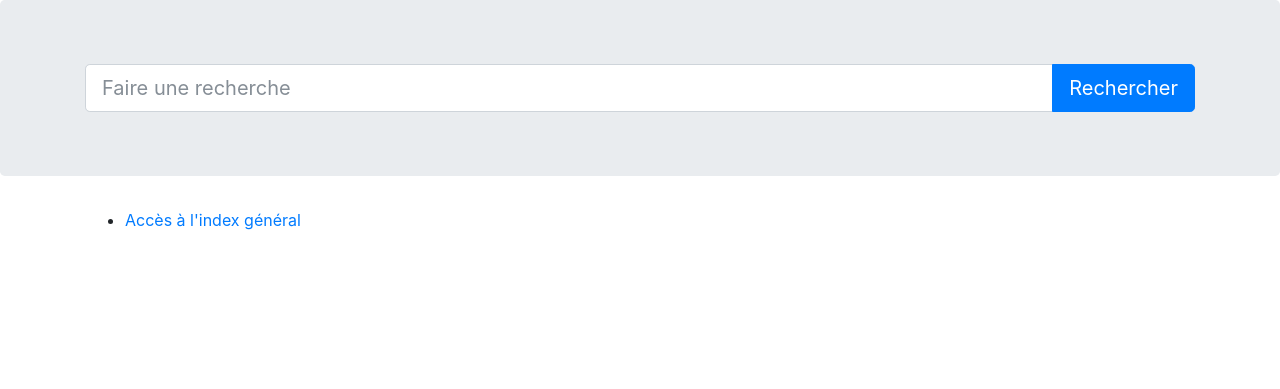
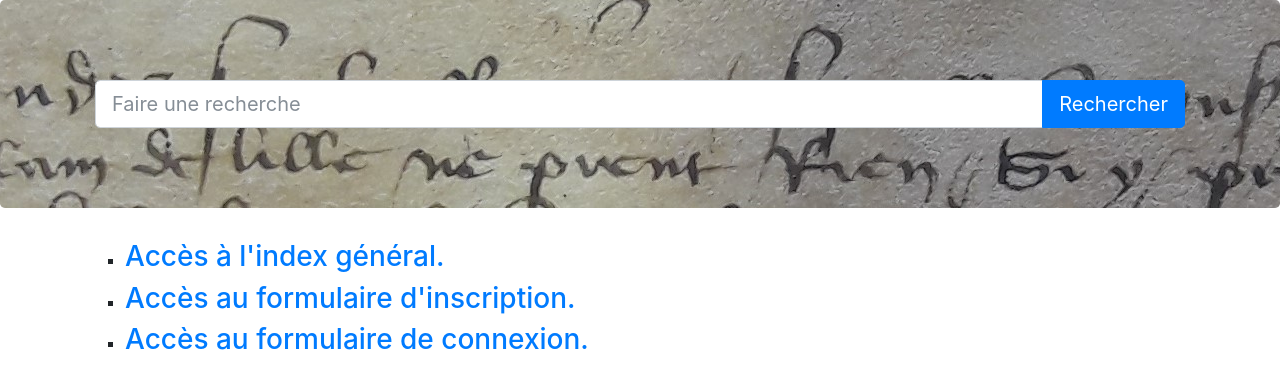
Before and after one commit to ValentinDeCraene/Projet_Criminalithe, a Flask app: page / in a window 1280 px wide. Shown: the part 56-445 px from the top of the page. Run offline with Flask 2, Linux system fonts and the light colour scheme; some libraries are stand-ins or nearby versions.

Commit message:
ajout d'un fond à la page d'accueil, ajout d'url de retour aux divers index, corrections typo secondaires

```diff
--- a/Criminalithe/app/constantes.py
+++ b/Criminalithe/app/constantes.py
@@ -1,7 +1,7 @@
 from warnings import warn
 
 RESULTATS_PAR_PAGES = 5
-SECRET_KEY = "SECRET KEY"
+SECRET_KEY = "L'EPOQUE MODERNE N'EST QU'UN LONG MOYEN AGE"
 
-if SECRET_KEY == "SECRET KEY":
+if SECRET_KEY == "L'EPOQUE MODERNE N'EST QU'UN LONG MOYEN AGE":
     warn("Le secret par défaut n'a pas été changé, vous devriez le faire", Warning)
--- a/Criminalithe/app/templates/conteneur.html
+++ b/Criminalithe/app/templates/conteneur.html
@@ -4,6 +4,16 @@
         <title>Projet Criminalithé</title>
         {% include "partials/metadata.html" %}
         {% include "partials/css.html" %}
+        <style type="text/css">
+            .hero  {
+                background-position: center center;
+                padding:10vh;
+                background-image: url({{url_for("static", filename="images/fonds.jpg")}});
+            }
+            .container .hero {
+                background-image: none;
+            }
+        </style>
     </head>
     <body>
       <nav class="navbar navbar-expand-md navbar-dark bg-dark justify-content-between">
--- a/Criminalithe/app/templates/pages/Index_amendes.html
+++ b/Criminalithe/app/templates/pages/Index_amendes.html
@@ -9,6 +9,8 @@
                 <li><a href="{{url_for('amende', amendes_id=amende.amendes_id)}}">{{amende.amendes_id}} : {{amende.amendes_transcription}}</a></li>
             {% endfor %}
         </ul>
-    <a href="{{url_for('index')}}">Retour à l'index général.</a>
+<ul type="square">
+    <li><h5><a href="{{url_for('index')}}">Retour à l'index général.</a></h5></li>
 </p>
+</ul>
 {% endblock %}
--- a/Criminalithe/app/templates/pages/Index_personnes.html
+++ b/Criminalithe/app/templates/pages/Index_personnes.html
@@ -9,6 +9,8 @@
                 <li><a href="{{url_for('personne', personnes_id=personne.personnes_id)}}">{{personne.personnes_prenom}} {{personne.personnes_nom}}</a></li>
             {% endfor %}
         </ul>
-    <a href="{{url_for('index')}}">Retour à l'index général.</a>
+<ul type="square">
+    <li><h5><a href="{{url_for('index')}}">Retour à l'index général.</a></h5></li>
+</ul>
 </p>
 {% endblock %}
--- a/Criminalithe/app/templates/pages/Index_sources.html
+++ b/Criminalithe/app/templates/pages/Index_sources.html
@@ -12,6 +12,8 @@
             {% endfor %}
         </ul>
 
-<a href="{{url_for('index')}}">Retour à l'index général.</a>
+<ul type="square">
+    <li><h5><a href="{{url_for('index')}}">Retour à l'index général.</a></h5></li>
+</ul>
 </p>
 {% endblock %}
--- a/Criminalithe/app/templates/pages/accueil.html
+++ b/Criminalithe/app/templates/pages/accueil.html
@@ -7,7 +7,9 @@
 
 
 
-<ul>
-    <li><a href="{{url_for('index')}}">Accès à l'index général</a></li>
+<ul type="square">
+    <li><h3><a href="{{url_for('index')}}">Accès à l'index général.</a></li></h3>
+    <li><h3><a href="{{url_for('inscription')}}">Accès au formulaire d'inscription.</a></li></h3>
+    <li><h3><a href="{{url_for('connexion')}}">Accès au formulaire de connexion.</a></li></h3>
 </ul>
 {% endblock %}
--- a/Criminalithe/app/templates/pages/amende.html
+++ b/Criminalithe/app/templates/pages/amende.html
@@ -10,4 +10,9 @@
     <dt>Transcription</dt><dd>"{{amende.amendes_transcription}}"</dd>
     <dt> Justiciable(s) mentionné(s)</dt><dd> </dd>
 </dl>
+<p>
+    <ul type="square">
+        <li><h5><a href=""{{url_for('index_amendes')}}"">Retour à l'index des amendes.</a></h5></li>
+    </ul>
+</p>
 {% endblock %}
--- a/Criminalithe/app/templates/pages/personne.html
+++ b/Criminalithe/app/templates/pages/personne.html
@@ -7,4 +7,9 @@
     <dt>Prénom de la personne</dt><dd>{{personne.personnes_prenom}}</dd>
     <dt>Personne mentionnée dans l'amende numéro </dt><dd>{{personne.personnes_amendes_id}}</dd>
 </dl>
+<p>
+    <ul type="square">
+        <li><h5><a href="{{url_for('index_personnes')}}">Retour à l'index des personnes.</a></h5></li>
+    </ul>
+</p>
 {% endblock %}
--- a/Criminalithe/app/templates/pages/recherche.html
+++ b/Criminalithe/app/templates/pages/recherche.html
@@ -35,6 +35,7 @@
 
 
     {% else %}
-        <p> Il n'y a pas de résultats à votre requête</p>
+        <p> Il n'y a pas de résultats à votre requête.</p>
+        <p>Vous pouvez entrer une autre requête, ou naviguer dans la base de donnée en <a href="{{url_for("index")}}"> cliquant ici. </a></p>
     {% endif %}
 {% endblock %}
--- a/Criminalithe/app/templates/pages/source.html
+++ b/Criminalithe/app/templates/pages/source.html
@@ -5,4 +5,9 @@
     <dt>Identifiant de la source (série B des Archives Départementales du Nord) </dt><dd>B {{source.source_id}}</dd>
     <dt>Date de la source </dt><dd>{{source.source_date}}</dd>
 </dl>
+<p>
+    <ul type="square">
+        <li><h5><a href="{{url_for('index_sources')}}">Retour à l'index des sources.</a></h5></li>
+    </ul>
+</p>
 {% endblock %}
```
Also changed, not shown: Criminalithe/app/static/images/fonds.jpg (added).
